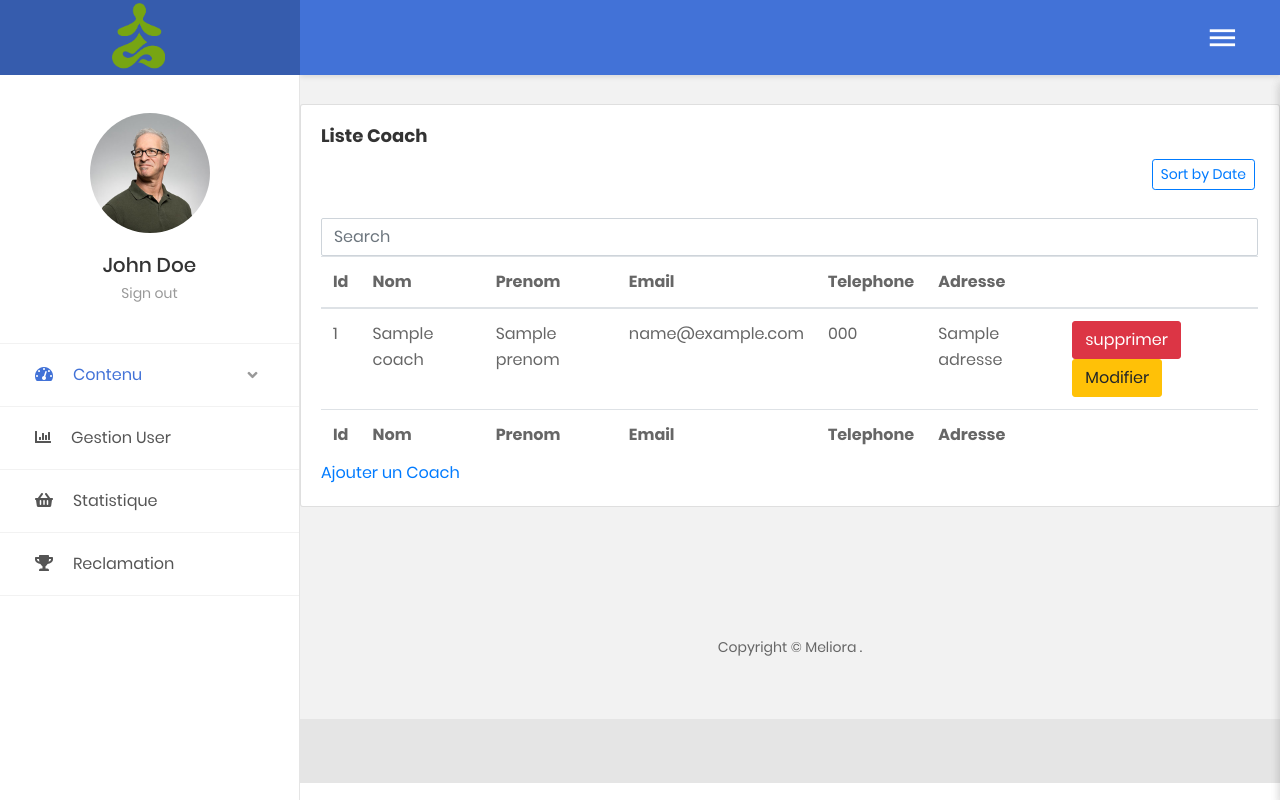
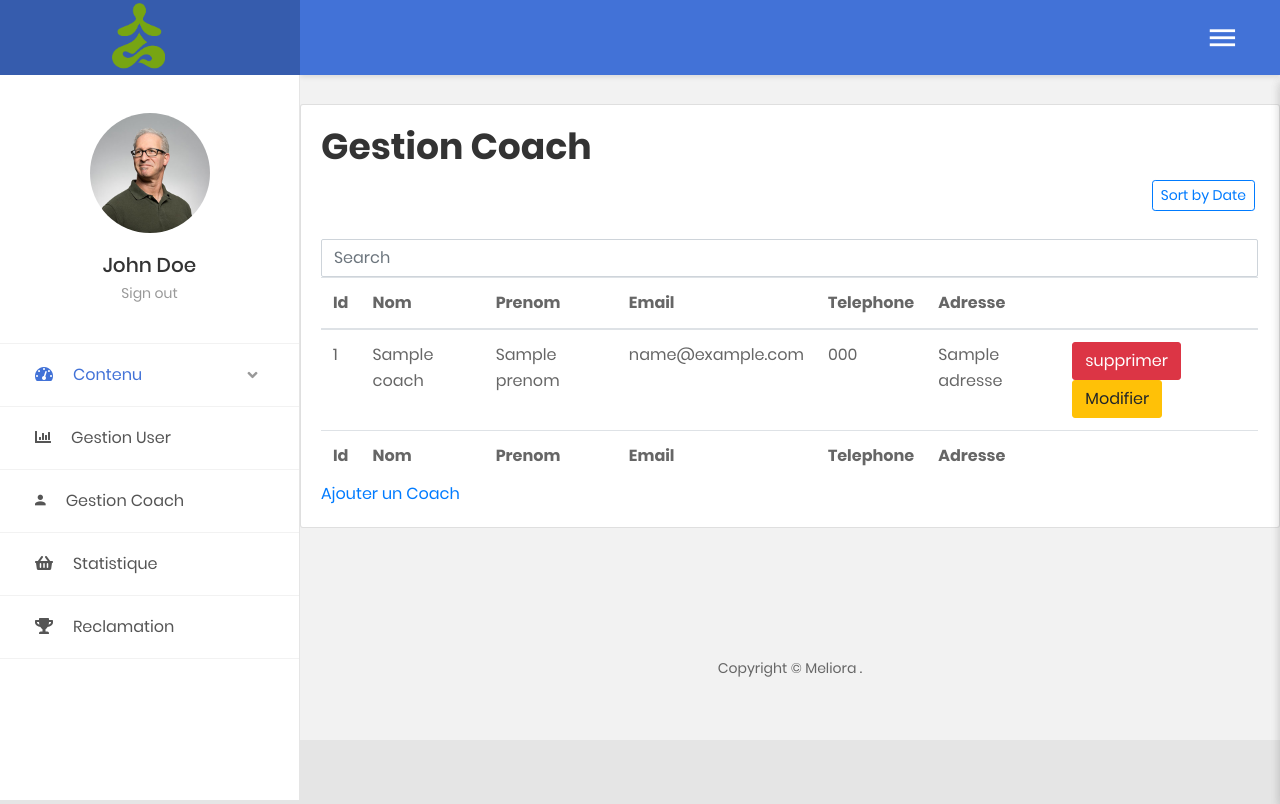
Before and after one commit to Bouchedakh-Firas/Meliora_Symfony, a Symfony app: template templates/coach/Affichage.html.twig in a window 1280 px wide. Run offline with Twig, Linux system fonts and the light colour scheme; the template is opened without the code that fills it: most values are stand-ins (such as "Sample title", 1, 10 or a date in 2020); some libraries are stand-ins or nearby versions.

Commit message:
update Kenza
quelque modification avant de corriger les erreur avec marYem 15h

```diff
--- a/config/bundles.php
+++ b/config/bundles.php
@@ -13,9 +13,7 @@ return [
     Symfony\Bundle\DebugBundle\DebugBundle::class => ['dev' => true, 'test' => true],
     Symfony\Bundle\MakerBundle\MakerBundle::class => ['dev' => true],
     Symfony\Bundle\WebServerBundle\WebServerBundle::class => ['dev' => true],
-
     Knp\Bundle\PaginatorBundle\KnpPaginatorBundle::class => ['all' => true],
     Vich\UploaderBundle\VichUploaderBundle::class => ['all' => true],
-
     Symfony\Bundle\SwiftmailerBundle\SwiftmailerBundle::class => ['all' => true],
 ];
--- a/src/Controller/Coach2Controller.php
+++ b/src/Controller/Coach2Controller.php
@@ -29,7 +29,7 @@ class Coach2Controller extends AbstractController
         ]);
     }
      /**
-     * @Route("/coach2user", name="coach")
+     * @Route("/coach2user", name="coach2user")
      */
     public function Affichage(PaginatorInterface $paginator, Request $request)
     {
@@ -57,6 +57,7 @@ class Coach2Controller extends AbstractController
         return $this->render('Coach/show.html.twig', [
             'coach' => $propri
         ]);
+
     }
 
 
--- a/templates/base.html.twig
+++ b/templates/base.html.twig
@@ -67,7 +67,7 @@
           </li>
 
           <li><a href="events.html">Events</a></li>
-          <li><a href="pricing.html">Pricing</a></li>
+          <li><a href="{{ path('coach2user') }}">Coach</a></li>
          <li><a href="{{ path('reclamation_index') }}">Reclamation</a></li>
           <li><a href="contact.html">Contact</a></li>
 
--- a/templates/baseAdmin.html.twig
+++ b/templates/baseAdmin.html.twig
@@ -111,6 +111,11 @@
                     <li>
                         <a href="{{ path('admin_index') }}">
                             <i class="fas fa-chart-bar"></i>Gestion User</a>
+
+                    </li>
+                    <li>
+                        <a href="{{ path('coach2') }}">
+                            <i class="zmdi zmdi-account"></i>Gestion Coach</a>
 
                     </li>
                     <li>
--- a/templates/coach/Affichage.html.twig
+++ b/templates/coach/Affichage.html.twig
@@ -49,7 +49,7 @@ $( document ).ready(function() {
  <div class="col-lg-20 grid-margin stretch-card">
         <div class="card">
             <div class="card-body">
-                <h4 class="card-title">Liste Coach</h4>
+                <h1 class="card-title">Gestion  Coach</h1>
                 <div class="d-flex justify-content-end mb-2">
                 <form role="search" id="nav-search-form" method="post" action="{{ path('tri') }}">
 
--- a/templates/coach/add.html.twig
+++ b/templates/coach/add.html.twig
@@ -1,4 +1,4 @@
-{% extends 'base.html.twig' %}
+{% extends 'baseAdmin.html.twig' %}
 {% form_theme form 'bootstrap_4_layout.html.twig' %}
 
 {% block body %}
--- a/templates/coach/show.html.twig
+++ b/templates/coach/show.html.twig
@@ -15,6 +15,7 @@
                 <div class="test-primary" style="font-weight: bold; font-size: 2rem;">{{coach.tel }}
                 </div>
             </div>
+
     </div>
 
 {% endblock %}
```
Also changed, not shown: public/img/9c0b45d28835a23d0c1952bced09ebdf.png (added).
